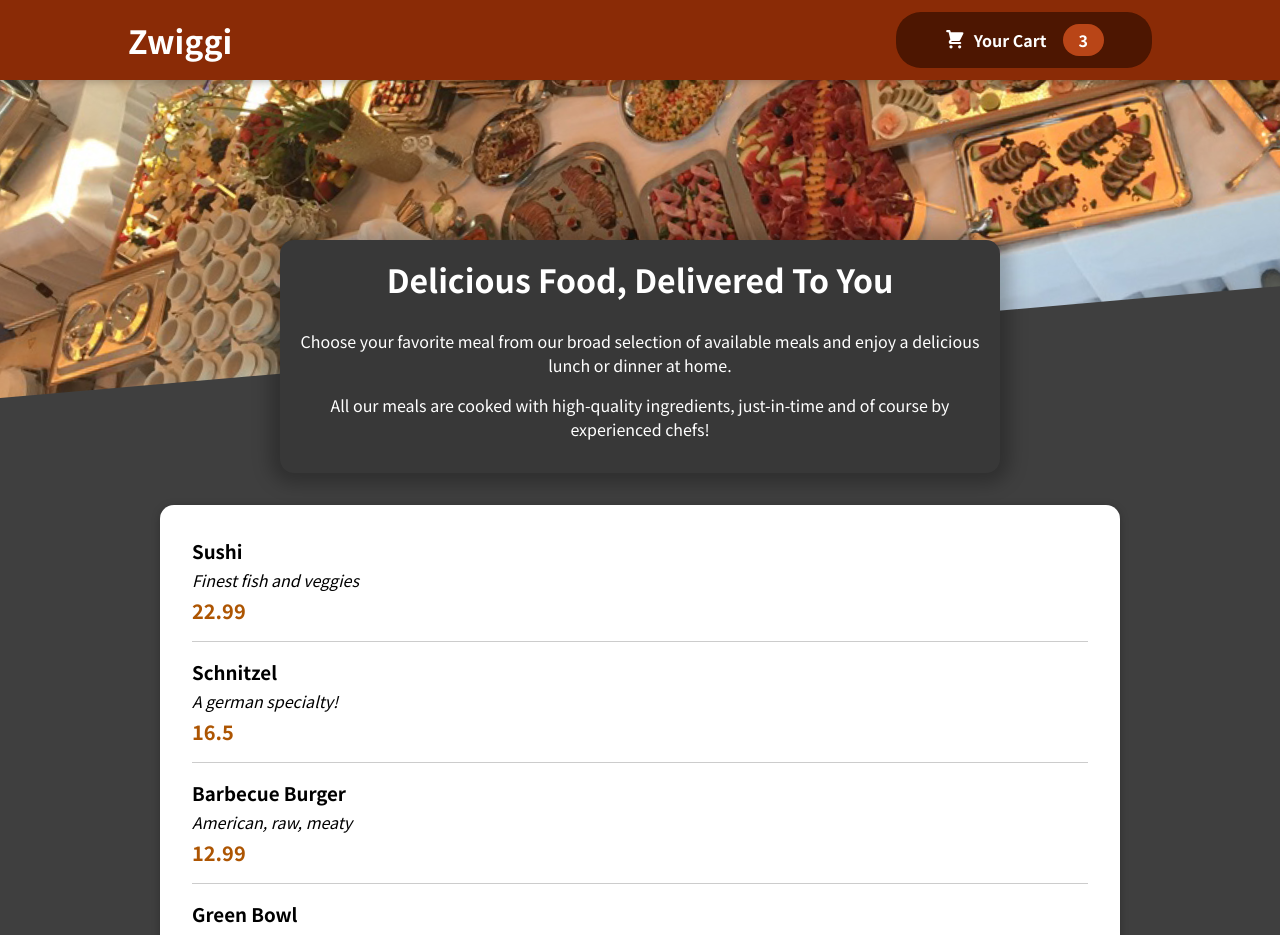
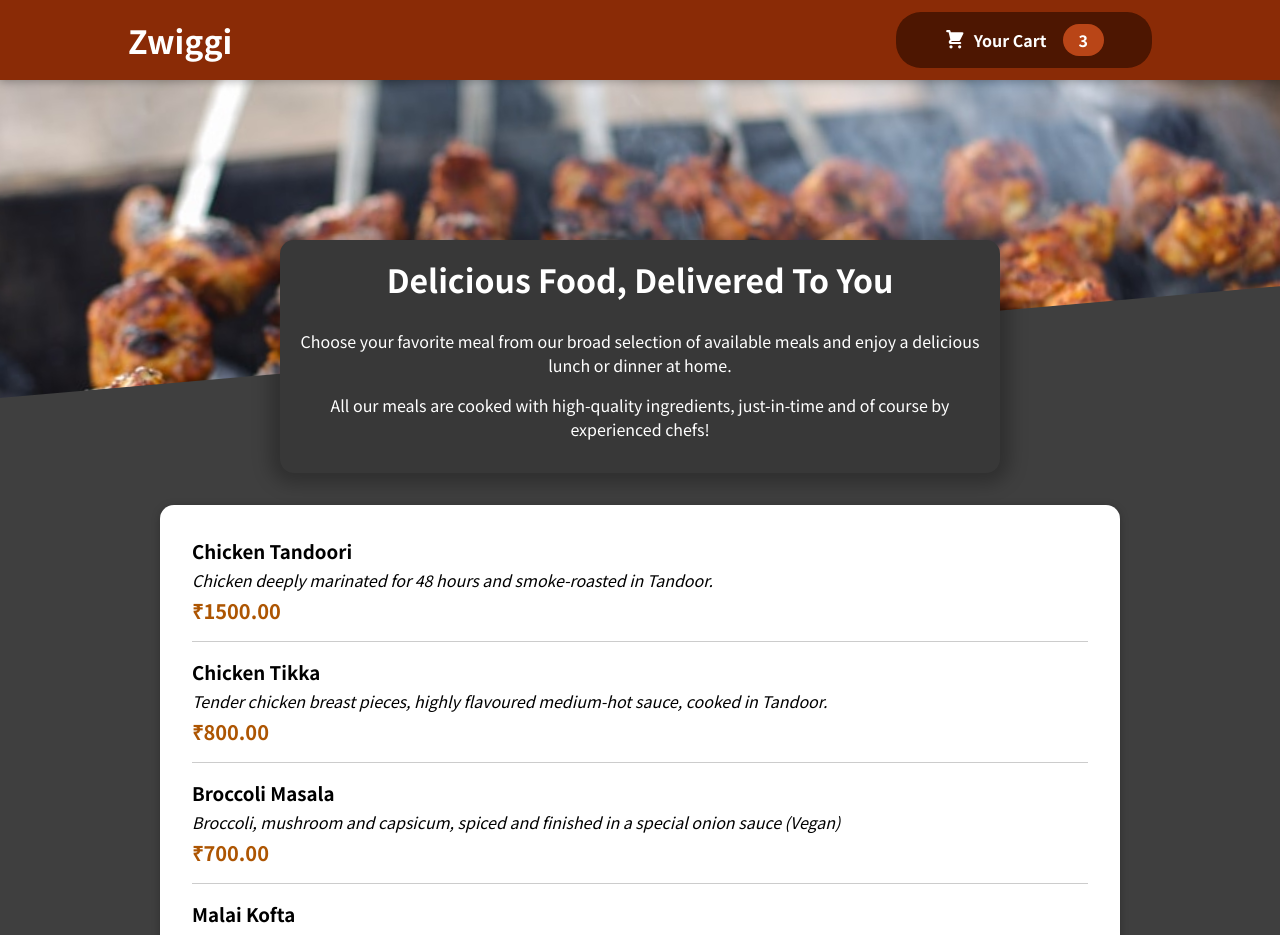
Before and after one commit to Raj-Thombare/zwiggy, a React (Create React App) app: page / in a window 1280 px wide. Shown: the top 935 px of the page. Built offline with nearby package versions, Linux system fonts and the light colour scheme.

Commit message:
add header image

```diff
--- a/src/components/Layout/Header.js
+++ b/src/components/Layout/Header.js
@@ -1,6 +1,6 @@
 import React, {Fragment} from 'react'
 import classes from "./Header.module.css"
-import mealsImage from "../../assets/meals.jpg"
+import mealsImage from "../../assets/meals2.jpg"
 import HeaderCartButton from './HeaderCartButton'
 
 const Header = () => {
--- a/src/components/Meals/AvailableMeals.js
+++ b/src/components/Meals/AvailableMeals.js
@@ -6,33 +6,34 @@ import MealItem from "./MealItem/MealItem";
 const DUMMY_MEALS = [
   {
     id: "m1",
-    name: "Sushi",
-    description: "Finest fish and veggies",
-    price: 22.99,
+    name: "Chicken Tandoori",
+    description: "Chicken deeply marinated for 48 hours and smoke-roasted in Tandoor.",
+    price: 1500,
   },
   {
     id: "m2",
-    name: "Schnitzel",
-    description: "A german specialty!",
-    price: 16.5,
+    name: "Chicken Tikka",
+    description: "Tender chicken breast pieces, highly flavoured medium-hot sauce, cooked in Tandoor.",
+    price: 800,
   },
   {
     id: "m3",
-    name: "Barbecue Burger",
-    description: "American, raw, meaty",
-    price: 12.99,
+    name: "Broccoli Masala ",
+    description: "Broccoli, mushroom and capsicum, spiced and finished in a special onion sauce (Vegan)",
+    price: 700,
   },
   {
     id: "m4",
-    name: "Green Bowl",
-    description: "Healthy...and green...",
-    price: 18.99,
+    name: "Malai Kofta",
+    description: "Delicious dumplings of cashew coconut sultanas and potatoes finished in a delicate cream sauce",
+    price: 500,
   },
 ];
 
 const AvailableMeals = () => {
   const mealItems = DUMMY_MEALS.map((meal) => (
     <MealItem
+      key={meal.id}
       name={meal.name}
       description={meal.description}
       price={meal.price}
--- a/src/components/Meals/MealItem/MealItem.js
+++ b/src/components/Meals/MealItem/MealItem.js
@@ -1,19 +1,18 @@
-import React from 'react'
-import classes from "./MealItem.module.css"
+import React from "react";
+import classes from "./MealItem.module.css";
 
-const MealItem = ({name, description, price}) => {
+const MealItem = ({ name, description, price }) => {
+  const priceSymbol = `₹${price.toFixed(2)}`;
   return (
     <li className={classes.meal}>
-        <div>
-            <h3 className={classes.name}>{name}</h3>
-            <div className={classes.description}>
-                {description}
-            </div>
-            <div className={classes.price}>{price}</div>
-        </div>
-        <div></div>
+      <div>
+        <h3 className={classes.name}>{name}</h3>
+        <div className={classes.description}>{description}</div>
+        <div className={classes.price}>{priceSymbol}</div>
+      </div>
+      <div></div>
     </li>
-  )
-}
+  );
+};
 
 export default MealItem;
```
Also changed, not shown: src/assets/meals2.jpg (added).
